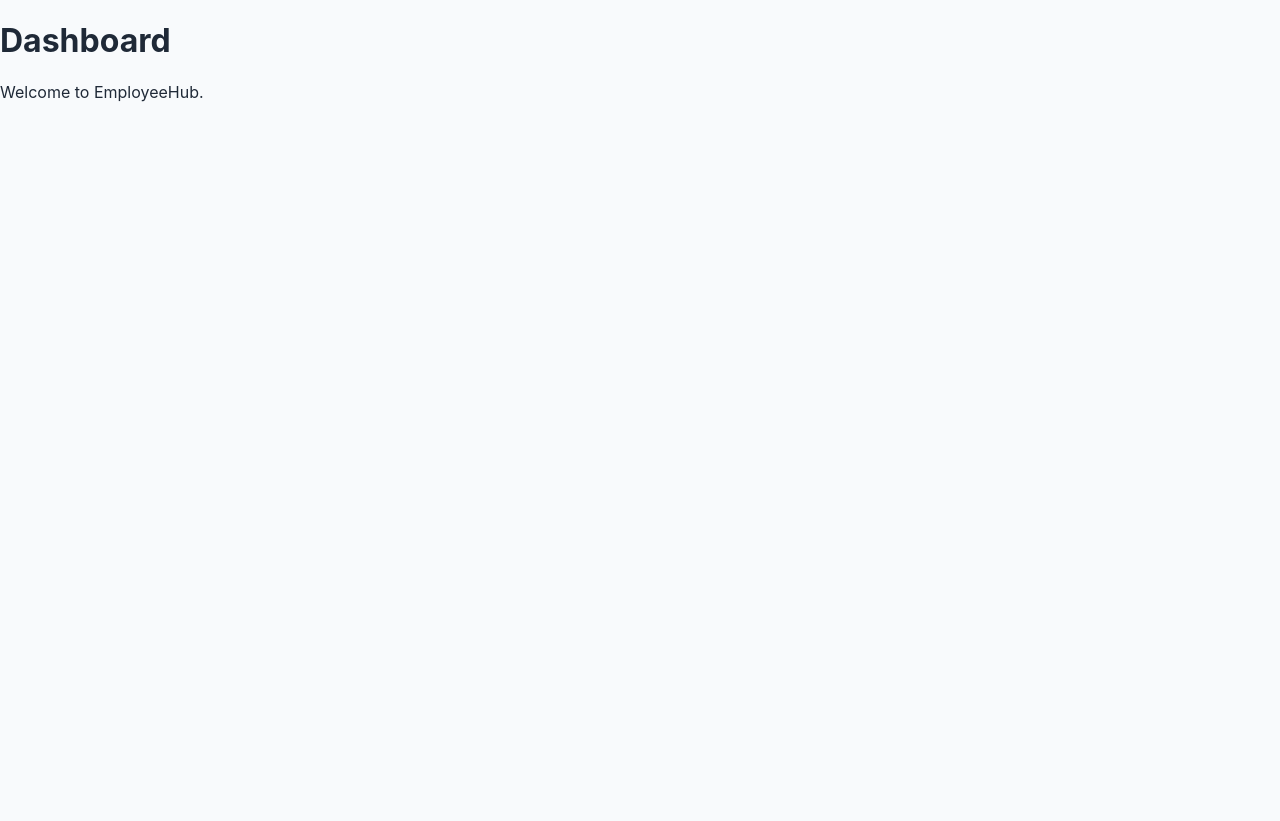
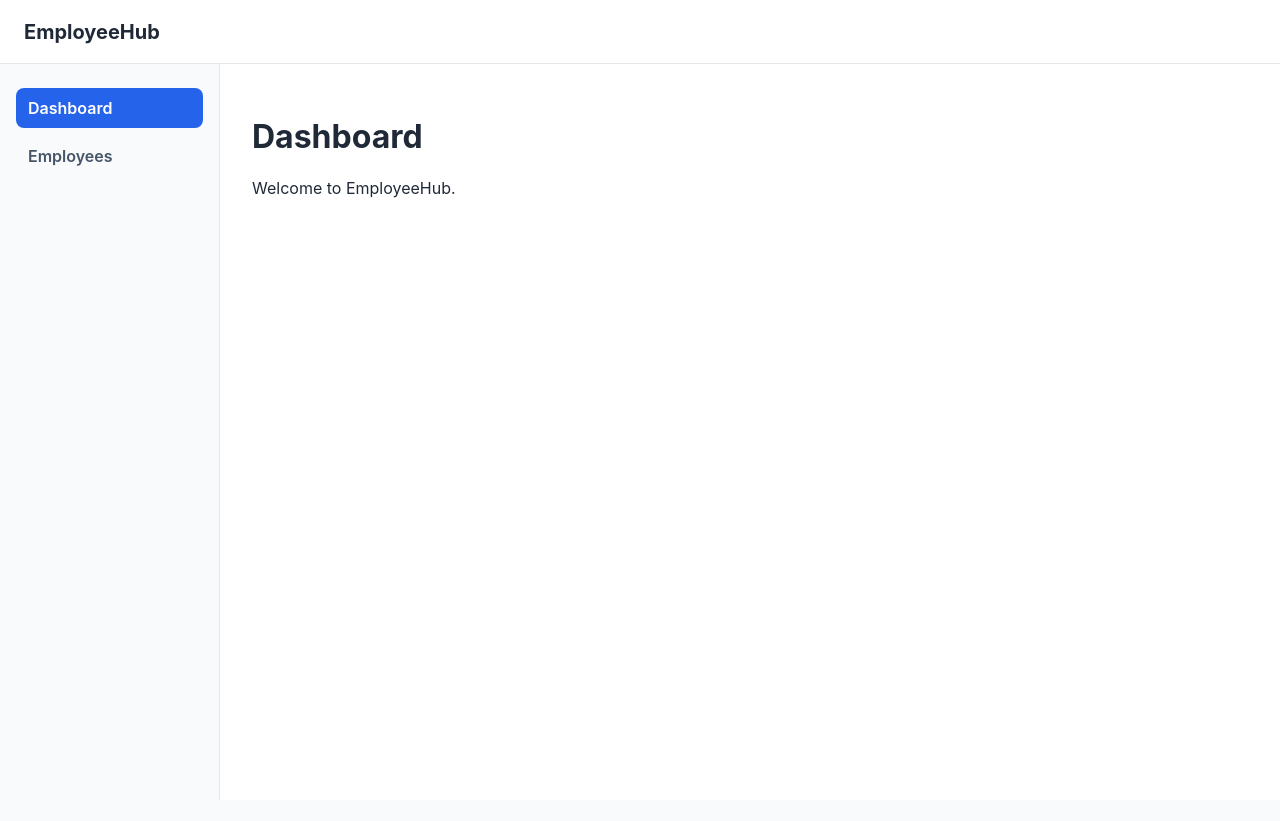
Before and after one commit to jyoyu0615jp/nexus-hmi, a React (Vite) app: page / in a window 1280 px wide. After the commit the page ends 800 px from the top, so only its background shows below. Built offline with nearby package versions, Linux system fonts and the light colour scheme.

Commit message:
feat: add employee list module

```diff
--- a/src/app/router.tsx
+++ b/src/app/router.tsx
@@ -1,17 +1,26 @@
 import { createBrowserRouter } from 'react-router'
 
+import AppLayout from '../components/layout/AppLayout'
 import DashboardPage from '../pages/DashboardPage'
 import EmployeesPage from '../pages/EmployeesPage'
 import NotFoundPage from '../pages/NotFoundPage'
 
 export const router = createBrowserRouter([
-  {
+
+
+   {
     path: '/',
-    element: <DashboardPage />,
+    element: <AppLayout />,
     errorElement: <NotFoundPage />,
-  },
-  {
-    path: '/employees',
-    element: <EmployeesPage />,
+    children: [
+      {
+        index: true,
+        element: <DashboardPage />,
+      },
+      {
+        path: 'employees',
+        element: <EmployeesPage />,
+      },
+    ],
   },
 ])
--- /dev/null
+++ b/src/components/layout/AppLayout.tsx
@@ -0,0 +1,26 @@
+import { Outlet } from 'react-router'
+
+import Header from './Header'
+import Sidebar from './Sidebar'
+
+import '../../styles/layout.css'
+
+function AppLayout() {
+  return (
+    <div className="app-layout">
+      <header className="header">
+        <Header />
+      </header>
+
+      <aside className="sidebar">
+        <Sidebar />
+      </aside>
+
+      <main className="content">
+        <Outlet />
+      </main>
+    </div>
+  )
+}
+
+export default AppLayout
--- /dev/null
+++ b/src/components/layout/Header.tsx
@@ -0,0 +1,5 @@
+function Header() {
+  return <h2>EmployeeHub</h2>
+}
+
+export default Header
--- /dev/null
+++ b/src/components/layout/Sidebar.tsx
@@ -0,0 +1,35 @@
+import { NavLink } from 'react-router'
+
+const navigationItems = [
+  {
+    label: 'Dashboard',
+    path: '/',
+  },
+  {
+    label: 'Employees',
+    path: '/employees',
+  },
+]
+
+function Sidebar() {
+  return (
+    <nav>
+      <nav aria-label="Main navigation">
+        <ul>
+          {navigationItems.map((item) => (
+            <li key={item.path}>
+              <NavLink
+                to={item.path}
+                end={item.path === '/'}
+              >
+                {item.label}
+              </NavLink>
+            </li>
+          ))}
+        </ul>
+      </nav>
+    </nav>
+  )
+}
+
+export default Sidebar
--- /dev/null
+++ b/src/features/employees/components/EmployeeCard.tsx
@@ -0,0 +1,17 @@
+import type { Employee } from '../types/employee'
+
+interface EmployeeCardProps {
+  employee: Employee
+}
+
+function EmployeeCard({ employee }: EmployeeCardProps) {
+  return (
+    <article>
+      <h2>{employee.name}</h2>
+      <p>{employee.position}</p>
+      <p>{employee.location}</p>
+    </article>
+  )
+}
+
+export default EmployeeCard
--- /dev/null
+++ b/src/features/employees/components/EmployeeList.tsx
@@ -0,0 +1,18 @@
+import EmployeeCard from './EmployeeCard'
+
+import { employees } from '../data/employees'
+
+function EmployeeList() {
+  return (
+    <section>
+      {employees.map((employee) => (
+        <EmployeeCard
+          key={employee.id}
+          employee={employee}
+        />
+      ))}
+    </section>
+  )
+}
+
+export default EmployeeList
--- /dev/null
+++ b/src/features/employees/data/employees.ts
@@ -0,0 +1,22 @@
+import type { Employee } from '../types/employee'
+
+export const employees: Employee[] = [
+  {
+    id: 1,
+    name: 'John Smith',
+    position: 'Frontend Developer',
+    location: 'Tokyo',
+  },
+  {
+    id: 2,
+    name: 'Emily Chen',
+    position: 'UI Designer',
+    location: 'Osaka',
+  },
+  {
+    id: 3,
+    name: 'David Lee',
+    position: 'Backend Engineer',
+    location: 'Nagoya',
+  },
+]
--- /dev/null
+++ b/src/features/employees/types/employee.ts
@@ -0,0 +1,6 @@
+export interface Employee {
+  id: number
+  name: string
+  position: string
+  location: string
+}
--- a/src/pages/EmployeesPage.tsx
+++ b/src/pages/EmployeesPage.tsx
@@ -1,9 +1,13 @@
+import EmployeeList from '../features/employees/components/EmployeeList'
+
 function EmployeesPage() {
   return (
-    <main>
+    <section>
       <h1>Employees</h1>
-      <p>Employee management page.</p>
-    </main>
+      <p>Browse the current employee directory.</p>
+
+      <EmployeeList />
+    </section>
   )
 }
 
--- /dev/null
+++ b/src/styles/layout.css
@@ -0,0 +1,59 @@
+.app-layout {
+  display: grid;
+  grid-template-columns: 220px minmax(0, 1fr);
+  grid-template-rows: 64px minmax(0, 1fr);
+  min-height: 100vh;
+}
+
+.header {
+  grid-column: 1 / -1;
+  display: flex;
+  align-items: center;
+  padding: 0 24px;
+  border-bottom: 1px solid #e5e7eb;
+  background-color: #ffffff;
+}
+
+.header h2 {
+  margin: 0;
+  font-size: 20px;
+}
+
+.sidebar {
+  padding: 24px 16px;
+  border-right: 1px solid #e5e7eb;
+  background-color: #f8fafc;
+}
+
+.sidebar ul {
+  display: grid;
+  gap: 8px;
+  margin: 0;
+  padding: 0;
+  list-style: none;
+}
+
+.sidebar a {
+  display: block;
+  padding: 10px 12px;
+  border-radius: 8px;
+  color: #475569;
+  font-weight: 600;
+  text-decoration: none;
+}
+
+.sidebar a:hover {
+  color: #1e293b;
+  background-color: #e2e8f0;
+}
+
+.sidebar a.active {
+  color: #ffffff;
+  background-color: #2563eb;
+}
+
+.content {
+  min-width: 0;
+  padding: 32px;
+  background-color: #ffffff;
+}
```
